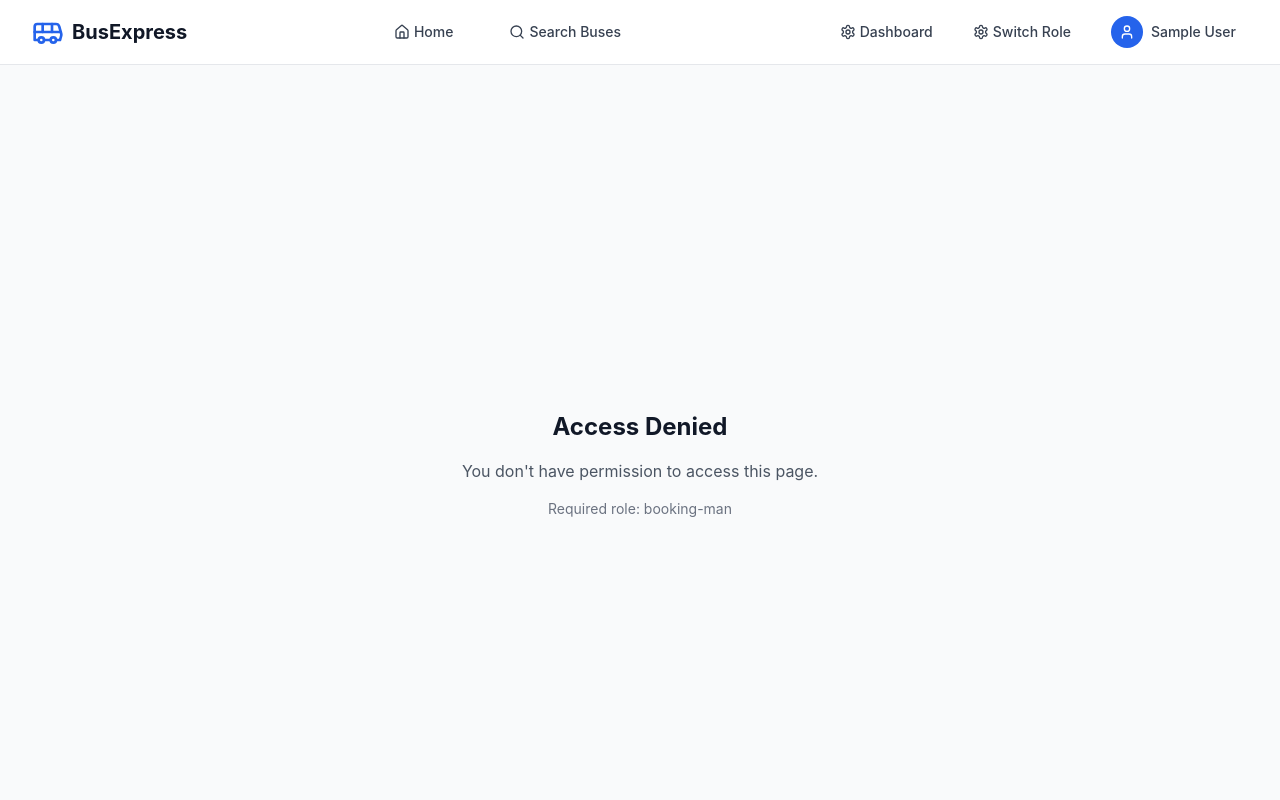
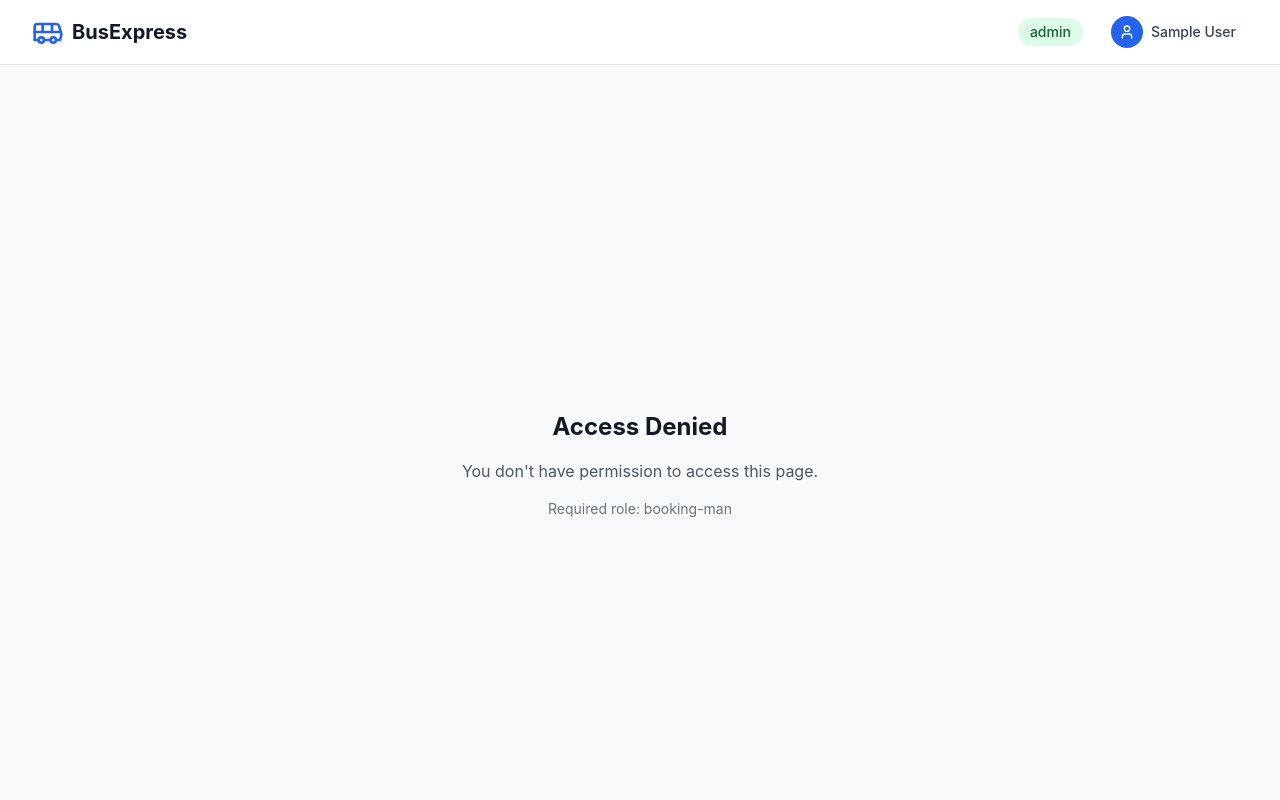
Before and after one commit to Dharmik-softcolon/bus-express-frontend, a React (Vite) app: page /admin/booking-men in a window 1280 px wide. Shown: the top 800 px of the page. Built offline with nearby package versions, Linux system fonts and the light colour scheme; sample sign-in values are in the browser's storage.

Commit message:
feat: updated functionality for all role and header

```diff
--- a/src/App.jsx
+++ b/src/App.jsx
@@ -1,6 +1,6 @@
-import { Routes, Route } from 'react-router-dom'
+import { Routes, Route, Navigate } from 'react-router-dom'
 import { useState } from 'react'
-import { UserProvider } from './contexts/UserContext'
+import { UserProvider, useUser } from './contexts/UserContext'
 import Header from './components/layout/Header'
 import Footer from './components/layout/Footer'
 import Login from './components/auth/Login'
@@ -28,6 +28,19 @@ import RevenueAnalytics from './components/admin/RevenueAnalytics'
 import ExpenseAnalytics from './components/admin/ExpenseAnalytics'
 import UserProfileManagement from './components/admin/UserProfileManagement'
 
+// Component to handle home page with auto-redirect for logged-in users
+const HomePageWrapper = ({ onSearch }) => {
+  const { user, getDashboardRoute } = useUser()
+
+  // If user is logged in, redirect to their dashboard
+  if (user) {
+    return <Navigate to={getDashboardRoute()} replace />
+  }
+
+  // If not logged in, show home page
+  return <HomePage onSearch={onSearch} />
+}
+
 function App() {
   const [searchData, setSearchData] = useState(null)
   const [selectedSeats, setSelectedSeats] = useState([])
@@ -42,7 +55,7 @@ function App() {
             {/* Public Routes */}
             <Route
               path="/"
-              element={<HomePage onSearch={setSearchData} />}
+              element={<HomePageWrapper onSearch={setSearchData} />}
             />
             <Route
               path="/search"
--- a/src/components/admin/BookingManManagement.jsx
+++ b/src/components/admin/BookingManManagement.jsx
@@ -1148,9 +1148,6 @@ const BookingManManagement = () => {
           <div className="mb-8">
             <div className="flex justify-between items-center">
               <div>
-                <h1 className="text-3xl font-bold text-gray-900 mb-2">
-                  Booking Man Dashboard
-                </h1>
                 <p className="text-gray-600">
                   Book seats for customers, manage bookings, and track earnings
                 </p>
--- a/src/components/admin/BusOwnerDashboard.jsx
+++ b/src/components/admin/BusOwnerDashboard.jsx
@@ -512,9 +512,6 @@ const BusOwnerDashboard = () => {
         <div className="mb-8">
           <div className="flex justify-between items-center">
             <div>
-              <h1 className="text-3xl font-bold text-gray-900 mb-2">
-                Bus Owner Dashboard
-              </h1>
               <p className="text-gray-600">
                 Manage your bus operations, employees, and view reports
               </p>
--- a/src/components/admin/Dashboard.jsx
+++ b/src/components/admin/Dashboard.jsx
@@ -918,9 +918,6 @@ const Dashboard = () => {
       <div className="max-w-7xl mx-auto px-4 sm:px-6 lg:px-8">
         {/* Header */}
         <div className="mb-8">
-          <h1 className="text-3xl font-bold text-gray-900 mb-2">
-            Bus Admin Dashboard
-          </h1>
           <p className="text-gray-600">
             Manage buses, routes, employees, and analyze operations
           </p>
--- a/src/components/layout/Header.jsx
+++ b/src/components/layout/Header.jsx
@@ -1,13 +1,10 @@
-import { Link, useLocation } from 'react-router-dom'
-import { Bus, User, Settings, Home, Search } from 'lucide-react'
+import { Link } from 'react-router-dom'
+import { Bus, User } from 'lucide-react'
 import { useUser } from '../../contexts/UserContext'
 import UserProfile from '../auth/UserProfile'
 
 const Header = () => {
-  const location = useLocation()
-  const { user, getDashboardRoute } = useUser()
-
-  const isActive = (path) => location.pathname === path
+  const { user } = useUser()
 
   return (
     <header className="bg-white shadow-lg border-b">
@@ -19,53 +16,28 @@ const Header = () => {
             <span className="text-xl font-bold text-gray-900">BusExpress</span>
           </Link>
 
-          {/* Navigation */}
-          <nav className="hidden md:flex space-x-8">
-            <Link
-              to="/"
-              className={`flex items-center space-x-1 px-3 py-2 rounded-md text-sm font-medium transition-colors ${
-                isActive('/')
-                  ? 'text-blue-600 bg-blue-50'
-                  : 'text-gray-700 hover:text-blue-600 hover:bg-gray-50'
-              }`}
-            >
-              <Home className="h-4 w-4" />
-              <span>Home</span>
-            </Link>
-
-            <Link
-              to="/search"
-              className={`flex items-center space-x-1 px-3 py-2 rounded-md text-sm font-medium transition-colors ${
-                isActive('/search')
-                  ? 'text-blue-600 bg-blue-50'
-                  : 'text-gray-700 hover:text-blue-600 hover:bg-gray-50'
-              }`}
-            >
-              <Search className="h-4 w-4" />
-              <span>Search Buses</span>
-            </Link>
-          </nav>
+          {/* Company Name - Empty for Master Admin */}
+          <div className="flex-1 text-center">
+            {user && user.role !== 'master-admin' && user.company && (
+              <h1 className="text-lg font-semibold text-gray-800">
+                {user.company}
+              </h1>
+            )}
+          </div>
 
           {/* User Menu */}
           <div className="flex items-center space-x-4">
             {user ? (
               <>
-                <Link
-                  to={getDashboardRoute()}
-                  className="flex items-center space-x-1 px-3 py-2 rounded-md text-sm font-medium text-gray-700 hover:text-blue-600 hover:bg-gray-50 transition-colors"
-                >
-                  <Settings className="h-4 w-4" />
-                  <span className="hidden sm:inline">Dashboard</span>
-                </Link>
-
-                <Link
-                  to="/admin/roles"
-                  className="flex items-center space-x-1 px-3 py-2 rounded-md text-sm font-medium text-gray-700 hover:text-blue-600 hover:bg-gray-50 transition-colors"
-                >
-                  <Settings className="h-4 w-4" />
-                  <span className="hidden sm:inline">Switch Role</span>
-                </Link>
-
+                {/* User Role Badge */}
+                <div className="px-3 py-1 rounded-full text-sm font-medium bg-green-100 text-green-800">
+                  {user.role === 'master-admin' ? 'Master Admin' :
+                   user.role === 'bus-owner' ? 'Bus Owner' :
+                   user.role === 'bus-admin' ? 'Bus Admin' :
+                   user.role === 'booking-man' ? 'Booking Manager' :
+                   user.role === 'bus-employee' ? 'Bus Employee' :
+                   user.role === 'customer' ? 'Customer' : user.role}
+                </div>
                 <UserProfile />
               </>
             ) : (
```
